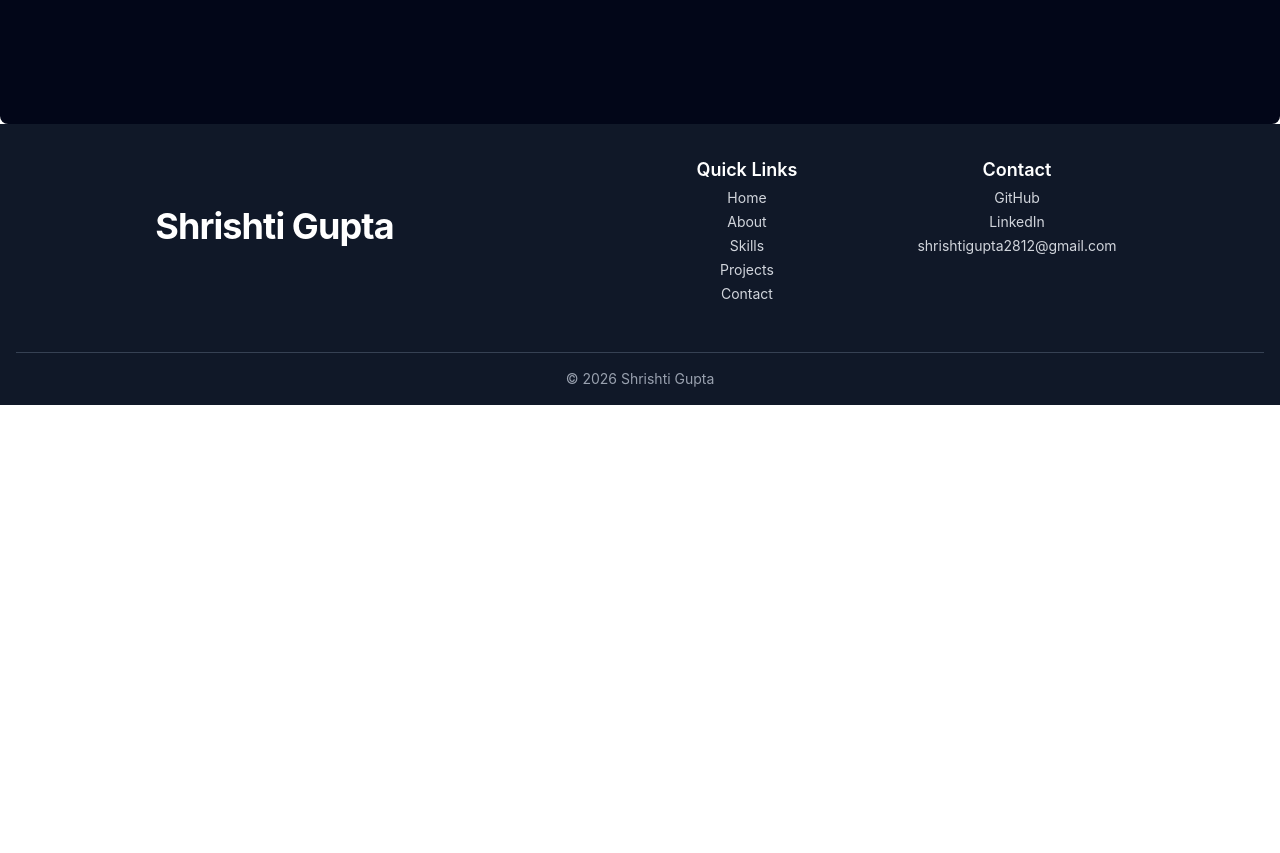
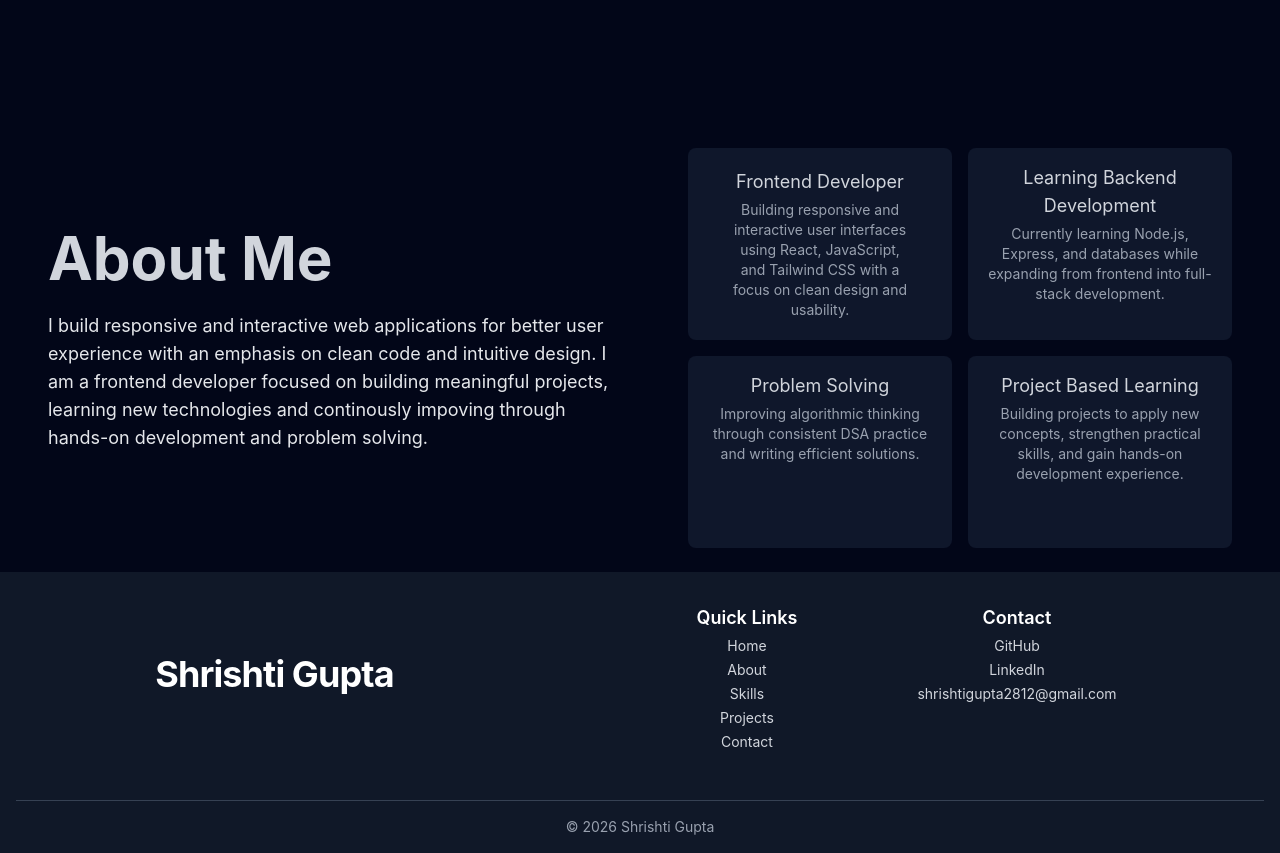
Before and after one commit to Shrishti2812/Portfolio-Project, a React (Vite) app: page / in a window 1280 px wide. Shown: the part 740-1593 px from the top of the page. Before the commit the page ends 1145 px from the top, so only its background shows below. Built offline with nearby package versions, Linux system fonts and the light colour scheme.

Commit message:
Implement About section

```diff
--- a/src/App.jsx
+++ b/src/App.jsx
@@ -2,6 +2,7 @@ import { useState } from 'react'
 import Navbar from './components/Navbar'
 import Footer from './components/Footer'
 import Hero from './components/Hero'
+import About from './components/About'
 function App() {
   const [count, setCount] = useState(0)
 
@@ -10,6 +11,7 @@ function App() {
     <div className="min-h-screen flex flex-col justify-between  text-white">
     <Navbar/>
     <Hero/>
+    <About/>
     <Footer/>
     </div>
     </>
--- a/src/components/About.jsx
+++ b/src/components/About.jsx
@@ -1,6 +1,44 @@
 function About(){
     return(
         <>
+        <div className="grid grid-cols-1 md:grid-cols-2 gap-8 bg-slate-950 p-6 lg:px-12 ">
+            <section className="flex flex-col justify-center">
+<h1 className="text-3xl md:text-6xl font-bold text-gray-300 mb-6">About Me</h1>
+<p className="text-lg text-gray-200 mb-4"> I build responsive and interactive web applications for better user experience with
+    an emphasis on clean code and intuitive design. I am a frontend developer focused on building meaningful
+    projects, learning new technologies and continously impoving through hands-on development and problem
+    solving.
+</p>
+
+            </section>
+            <section className="grid grid-cols-1 md:grid-cols-2 grid-rows-2 gap-4 mt-8 lg:mt-0 lg:ml-8">
+<div className="bg-slate-900 px-10 py-5 rounded-lg  ">
+    <p className=" text-center  text-lg text-gray-300 mb-1">Frontend Developer </p>
+    <p className="text-sm text-center text-gray-400" >Building responsive and interactive user interfaces using React, JavaScript, and Tailwind CSS
+        with a focus on clean design and usability.
+    </p>
+    </div>
+
+<div className="bg-slate-900 p-4 rounded-lg    ">
+ <p className="text-center  text-lg text-gray-300 mb-1"> Learning Backend Development </p>
+    <p className="text-sm text-center text-gray-400">Currently learning Node.js, Express, and databases
+        while expanding from frontend into full-stack development.
+    </p>
+</div>
+<div className="bg-slate-900 p-4 rounded-lg ">
+    <p className="text-center  text-lg text-gray-300 mb-1">Problem Solving </p>
+    <p className="text-sm text-center text-gray-400">Improving algorithmic thinking through consistent
+        DSA practice and writing efficient solutions.
+    </p>
+</div>
+<div className="bg-slate-900 p-4 rounded-lg   ">
+    <p className="text-center  text-lg text-gray-300 mb-1">Project Based Learning</p>
+    <p className="text-sm text-center text-gray-400">Building projects to apply new concepts,
+        strengthen practical skills, and gain hands-on development experience.
+    </p>
+</div>
+            </section>
+        </div>
         </>
     )
 }
--- a/src/components/Hero.jsx
+++ b/src/components/Hero.jsx
@@ -1,6 +1,6 @@
 function Hero() {
   return (
-    <div className="min-h-screen   bg-slate-950 p-6 lg:p-16 rounded-lg">
+    <div className="min-h-screen   bg-slate-950 p-6 lg:p-16 ">
     <div className=" grid grid-cols-1   max-w-8xl bg-slate-900 p-8 rounded-lg md:grid-cols-2 gap-6 lg:gap-12 ">
     <section className="flex flex-col space-y-2 lg:space-y-4">
      <p className="text-2xl font-bold">Hi, I'm</p>
```
